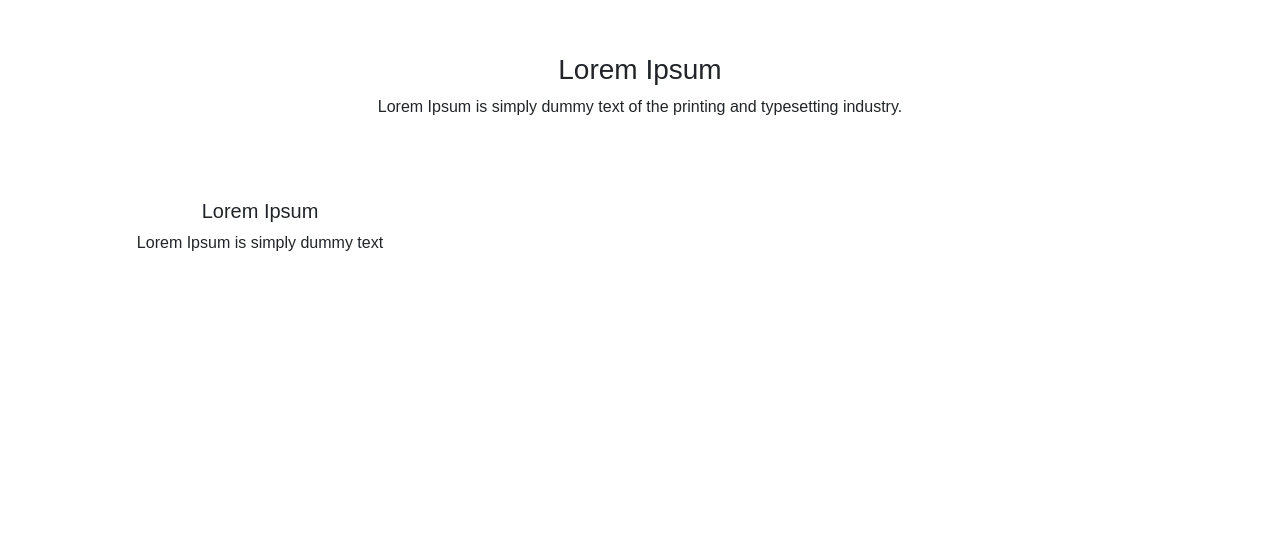
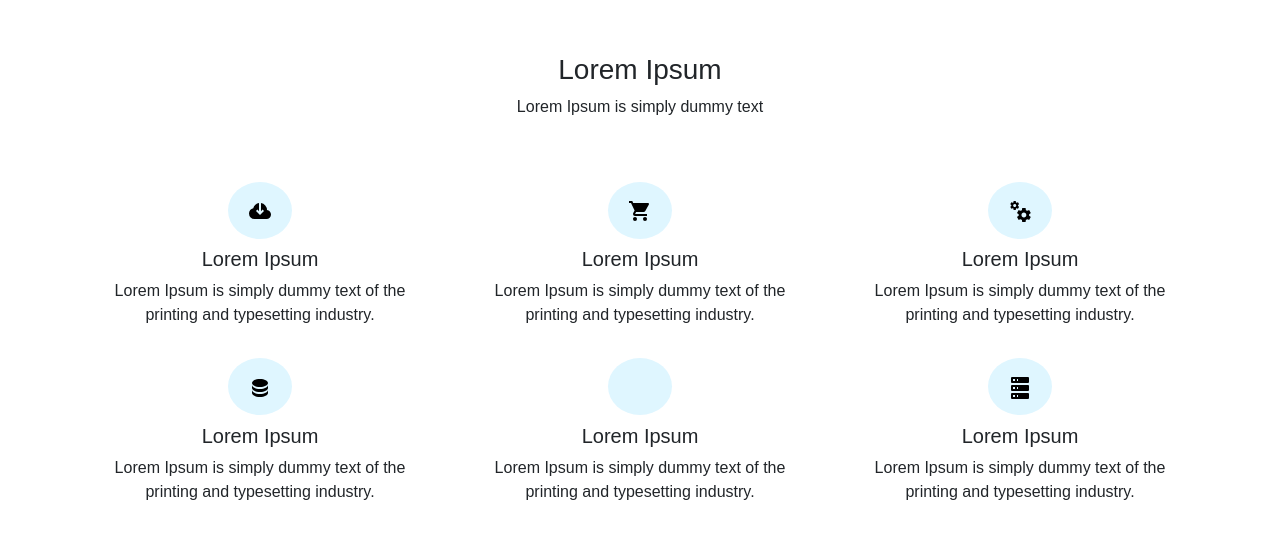
Before and after one commit to JosenRomero/landing-page, a React (Create React App) app: page / in a window 1280 px wide. Shown: the part 747-1286 px from the top of the page. Before the commit the page ends 1066 px from the top, so only its background shows below. Built offline with nearby package versions, Linux system fonts and the light colour scheme.

Commit message:
add ServiceItem component

```diff
--- a/package.json
+++ b/package.json
@@ -3,6 +3,8 @@
   "version": "0.1.0",
   "private": true,
   "dependencies": {
+    "@mdi/js": "^6.7.96",
+    "@mdi/react": "^1.6.0",
     "@testing-library/jest-dom": "^5.16.4",
     "@testing-library/react": "^13.3.0",
     "@testing-library/user-event": "^13.5.0",
--- a/src/App.css
+++ b/src/App.css
@@ -11,3 +11,9 @@ body {
   align-items: center;
   justify-content: center;
 }
+
+.serviceIcon {
+  padding: 20px;
+  border-radius: 50%;
+  background: #DFF6FF;
+}
--- /dev/null
+++ b/src/components/ServiceItem.jsx
@@ -0,0 +1,23 @@
+/* eslint-disable react/prop-types */
+import { Col, Card } from 'react-bootstrap'
+import Text from './Text'
+import Icon from '@mdi/react'
+import { icons } from '../data/all_icons'
+
+const ServiceItem = ({ item }) => {
+  return (
+    <Col sm={6} xl={4}>
+      <Card className="border-0 text-center mb-3">
+        <Card.Body>
+          <Text as={'span'} className={'serviceIcon'}>
+            <Icon path={icons[item.icon][0]} color={icons[item.icon][1]} size={1} key={item.name} />
+          </Text>
+          <Card.Title className={'mt-4'}>{item.name}</Card.Title>
+          <Card.Text>{item.text}</Card.Text>
+        </Card.Body>
+      </Card>
+    </Col>
+  )
+}
+
+export default ServiceItem
--- a/src/components/ServicesSection.jsx
+++ b/src/components/ServicesSection.jsx
@@ -1,27 +1,22 @@
-import { Row, Col, Card } from 'react-bootstrap'
+/* eslint-disable react/prop-types */
+import { Row, Col } from 'react-bootstrap'
 import Text from './Text'
 import CustomContainer from './CustomContainer'
+import ServiceItem from './ServiceItem'
 
-// eslint-disable-next-line react/prop-types
 const ServicesSection = ({ data }) => {
   return (
     <CustomContainer as={'section'} id={'services'} className={'container'}>
-      {console.log(data)}
       <Row className="mb-5">
         <Col md={8} className="text-center mx-auto">
-          <Text as={'h3'}>Lorem Ipsum</Text>
-          <Text as={'p'}>Lorem Ipsum is simply dummy text of the printing and typesetting industry.</Text>
+          <Text as={'h3'}>{data.title}</Text>
+          <Text as={'p'}>{data.paragraph}</Text>
         </Col>
       </Row>
       <Row className="mb-5">
-        <Col sm={6} xl={4}>
-          <Card className="border-0 text-center">
-            <Card.Body>
-              <Card.Title>Lorem Ipsum</Card.Title>
-              <Card.Text>Lorem Ipsum is simply dummy text</Card.Text>
-            </Card.Body>
-          </Card>
-        </Col>
+        {data.items.map((item, i) => {
+          return <ServiceItem item={item} key={i} />
+        })}
       </Row>
     </CustomContainer>
   )
--- /dev/null
+++ b/src/data/all_icons.js
@@ -0,0 +1,17 @@
+import {
+  mdiCloudDownload,
+  mdiCart,
+  mdiCogs,
+  mdiDatabase,
+  mdiDesktopMacDashboard,
+  mdiServer
+} from '@mdi/js'
+
+export const icons = {
+  download: [mdiCloudDownload, '#000'],
+  cart: [mdiCart, '#000'],
+  cogs: [mdiCogs, '#000'],
+  database: [mdiDatabase, '#000'],
+  dashboard: [mdiDesktopMacDashboard, '#000'],
+  server: [mdiServer, '#000']
+}
--- a/src/data/data.json
+++ b/src/data/data.json
@@ -4,12 +4,41 @@
     "paragraph": "Lorem Ipsum is simply dummy text of the printing and typesetting industry."
   },
   "Main": {
-    "Services": [
-      {
-        "icon": "",
-        "name": "Lorem Ipsum",
-        "text": "Lorem Ipsum is simply dummy text"
-      }
-    ]
+    "Services": {
+      "title": "Lorem Ipsum",
+      "paragraph": "Lorem Ipsum is simply dummy text",
+      "items": [
+        {
+          "icon": "download",
+          "name": "Lorem Ipsum",
+          "text": "Lorem Ipsum is simply dummy text of the printing and typesetting industry."
+        },
+        {
+          "icon": "cart",
+          "name": "Lorem Ipsum",
+          "text": "Lorem Ipsum is simply dummy text of the printing and typesetting industry."
+        },
+        {
+          "icon": "cogs",
+          "name": "Lorem Ipsum",
+          "text": "Lorem Ipsum is simply dummy text of the printing and typesetting industry."
+        },
+        {
+          "icon": "database",
+          "name": "Lorem Ipsum",
+          "text": "Lorem Ipsum is simply dummy text of the printing and typesetting industry."
+        },
+        {
+          "icon": "dashboard",
+          "name": "Lorem Ipsum",
+          "text": "Lorem Ipsum is simply dummy text of the printing and typesetting industry."
+        },
+        {
+          "icon": "server",
+          "name": "Lorem Ipsum",
+          "text": "Lorem Ipsum is simply dummy text of the printing and typesetting industry."
+        }
+      ]
+    }
   }
 }
```
Also changed, not shown: 1 other file (tests, documents, lock files or other folders).
